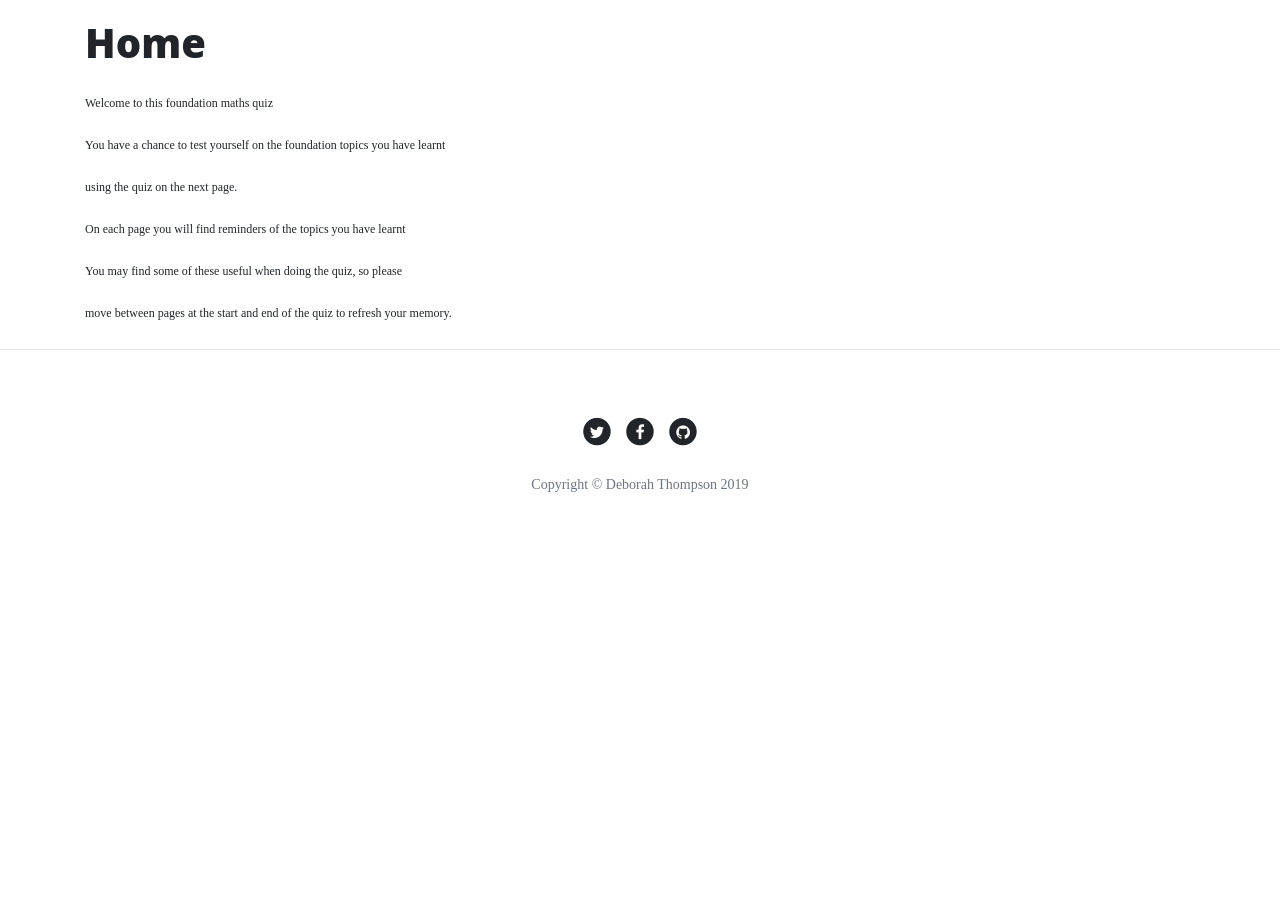
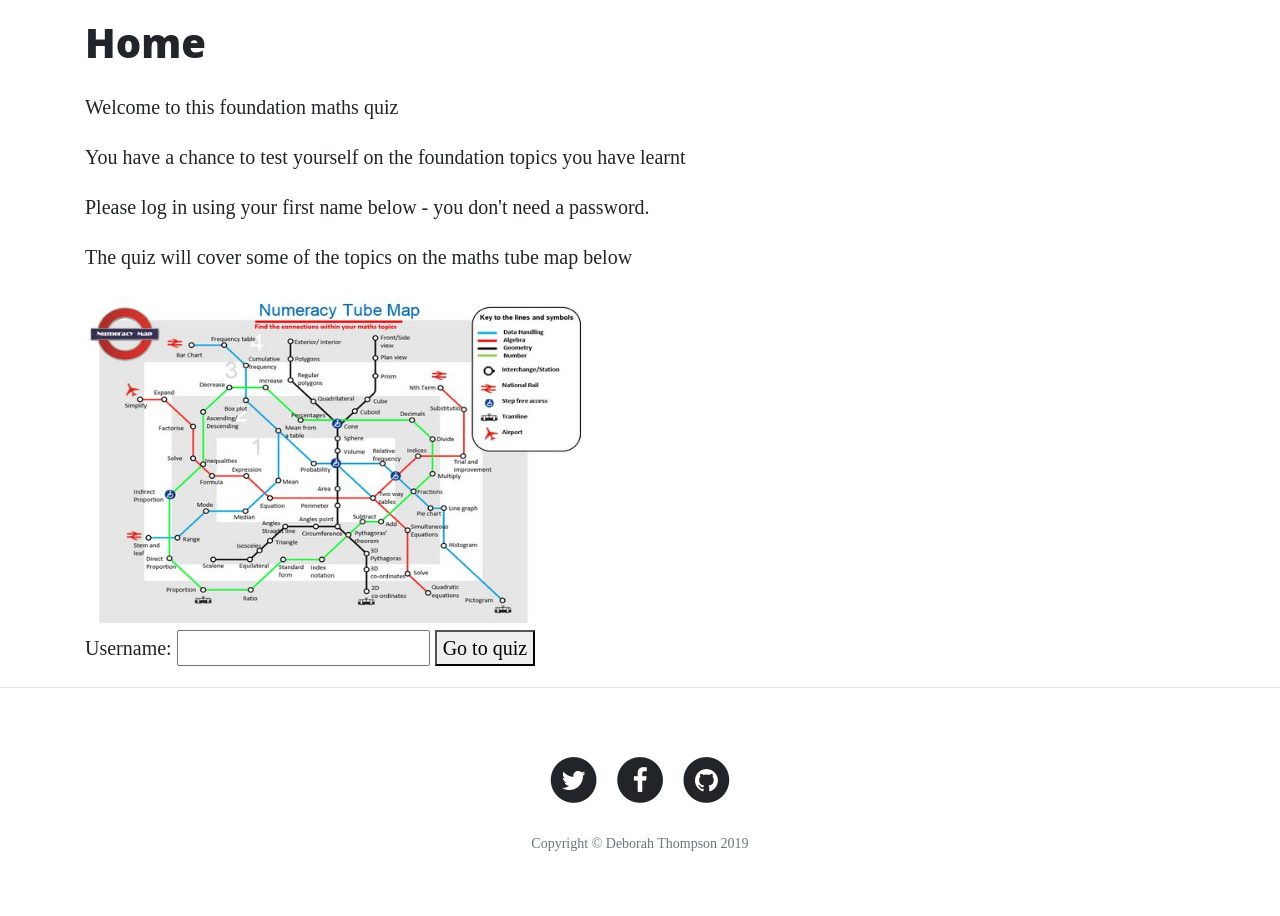
Before and after one commit to debbiect246/quiz-app, a Flask app: page / in a window 1280 px wide. Shown: the part 476-1392 px from the top of the page. Before the commit the page ends 968 px from the top, so only its background shows below. Run offline with Flask 2, Linux system fonts and the light colour scheme; some libraries are stand-ins or nearby versions.

Commit message:
log in to quiz added

```diff
--- a/run.py
+++ b/run.py
@@ -1,23 +1,65 @@
 import os
 import json
-from flask import Flask, render_template, request, flash
+from flask import Flask, render_template, request, flash, redirect, session, url_for
+
 from random import shuffle
 
 app = Flask(__name__)
 app.secret_key = 'some_secret'
 
-with open("data/quizdata.json", "r") as read_file:
-     data = json.load(read_file)
+def readfile():
+    with open("data/quizdata.json", "r") as read_file:
+        data = json.load(read_file)
+        return data
 
-@app.route('/')
+@app.route("/", methods = ["GET", "POST"])
 def index():
-    return render_template("index.html", page_title="Home")
+    """Main page with instructions"""
+    if request.method == "POST":
+        session["username"] = request.form["username"]
+
+        if "username" in session:
+            return redirect(url_for("quiz", username=session["username"]))
+
+    else:
+        return render_template("index.html")
+
+@app.route("/<username>", methods = ["GET", "POST"])
+def user(username):
+    """Display welcome message"""
+    if request.method == "POST":
+        return'<h1>Welcome ' + username + ' to the quiz</h1>'
+    return render_template("index.html")
+
+def logout():
+    if session:
+        session.clear()
+        flash("You have logged out")
+        return render_template("index.html")
 
 
-@app.route('/quiz', methods=["GET", "POST"])
-def quiz():
-    qw = data
-    return render_template("quiz.html", page_title="Quiz", data = qw)
+
+@app.route('/quiz/<username>', methods=["GET", "POST"])
+
+def quiz(username):
+    numRight = 0
+    data=readfile()
+    shuffle(data)
+    if username==session["username"]:
+        for riddle in data:
+
+            render_template("quiz.html", page_title="Quiz", data=riddle, username=username)
+            flash(riddle["question"])
+            print(riddle)
+            if request.method == "POST":
+                request.form["userAnswer"]
+                userAnswer=request.form["userAnswer"]
+                if userAnswer==riddle["answer"]:
+                    flash("Your answer is correct")
+                    numRight +=1
+                else:
+                    flash("Your answer is incorrect")
+            return render_template("quiz.html")
 
 
 
--- a/static/css/styles.css
+++ b/static/css/styles.css
@@ -5,7 +5,7 @@
  */
 
 body {
-  font-size: 12px;
+  font-size: 20px;
   color: #212529;
   font-family: 'Lora', 'Times New Roman', serif;
 }
--- a/templates/base.html
+++ b/templates/base.html
@@ -7,7 +7,7 @@
 
     <link rel="stylesheet" href="{{ url_for('static', filename='vendor/bootstrap/css/bootstrap.min.css') }}" type="text/css">
     <link rel="stylesheet" href="{{ url_for('static', filename='css/clean-blog.min.css') }}" type="text/css" />
-    <link rel="stylesheet" href="{{ url_for('static', filename='/static/css/styles.css') }}" type="text/css" />
+    <link rel="stylesheet" href="{{ url_for('static', filename='css/styles.css') }}" type="text/css" />
     <link rel="stylesheet" href="https://maxcdn.bootstrapcdn.com/font-awesome/4.7.0/css/font-awesome.min.css" type="text/css" />
 
     <title>Maths GCSE Foundation Tier Quiz</title>
@@ -27,9 +27,7 @@
                     <li class="nav-item">
                         <a class="nav-link" href="{{ url_for('index') }}">Home</a>
                     </li>
-                    <li class="nav-item">
-                        <a class="nav-link" href="{{ url_for('quiz') }}">Quiz</a>
-                    </li>
+
                     <li class="nav-item">
                         <a class="nav-link" href="{{ url_for('leaderboard') }}">Leaderboard</a>
                     </li>
--- a/templates/index.html
+++ b/templates/index.html
@@ -3,12 +3,27 @@
 <div id="welcome">
     <p>Welcome to this foundation maths quiz</p>
     <p>You have a chance to test yourself on the foundation topics you have learnt</p>
-    <p>using the quiz on the next page.</p>
-    <p>On each page you will find reminders of the topics you have learnt</p>
-    <p>You may find some of these useful when doing the quiz, so please</p>
-    <p>move between pages at the start and end of the quiz to refresh your memory.</p
+    <p>Please log in using your first name below - you don't need a password.</p>
+    <p>The quiz will cover some of the topics on the maths tube map below</p>
     <img src='static/img/mathstubemap.jpg' alt="Maths tube map" width="500" height="333">
 </div>
 
+<form method="POST">
+    <label for="username">Username:</label>
+    <input type="text" id="username" name="username">
+    <button>Go to quiz</button>
+</form>
+
+
+
+{% with messages = get_flashed_messages() %}
+  {% if messages %}
+    <ul class=flashes>
+    {% for message in messages %}
+      <li>{{ message }}</li>
+    {% endfor %}
+    </ul>
+  {% endif %}
+{% endwith %}
 
 {% endblock %}
```
Also changed, not shown: templates/quiz.html (+25 -5 lines).
